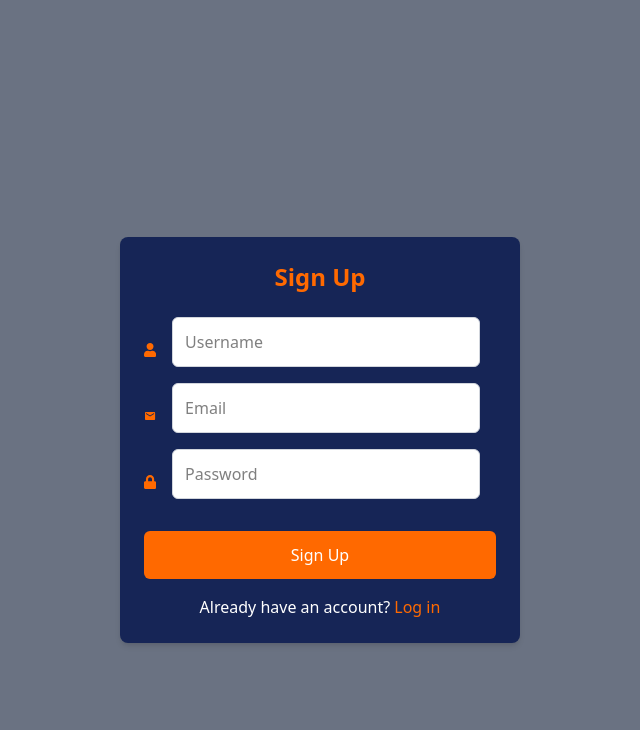
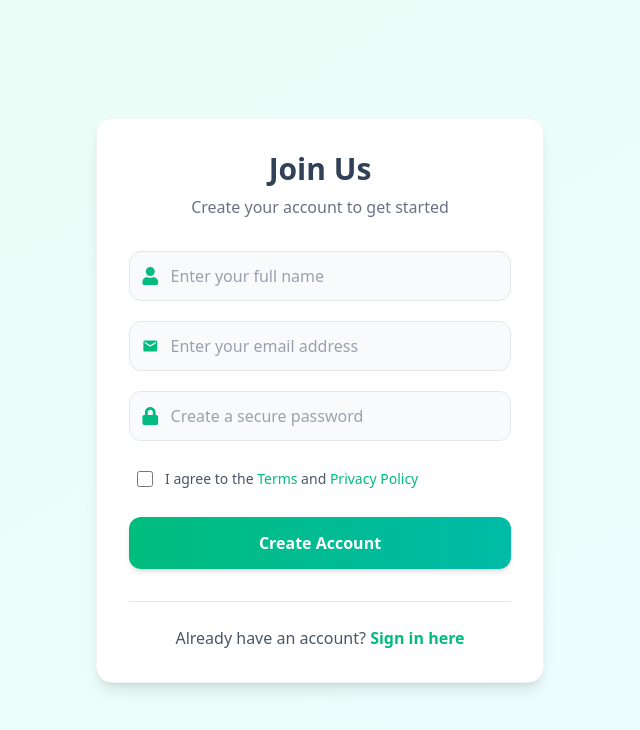
Before and after one commit to jeffkaberagithara-guru/carRecovery, a React (Vite) app: page /signup in a window 1280 px wide. Shown: the top 730 px of the page, without its empty margins (320-960 px from the left). Built offline with nearby package versions, Linux system fonts and the light colour scheme.

Commit message:
Designed sign up and login page.

```diff
--- a/src/components/sections/Login.jsx
+++ b/src/components/sections/Login.jsx
@@ -31,26 +31,56 @@ function Login() {
 
 
     return (
-        <section className=" bg-gray-500 min-h-screen flex items-center justify-center ">
-            <div className=" w-100 mx-auto mt-20 p-6 bg-blue-950  rounded-lg shadow-md ">
-                <form onSubmit={handleLogin}>
-                    <h1 className="text-orange-500 font-bold text-center text-2xl">Log In</h1> <br />
-                    <div className="flex items-center gap-4">
-                        <MdEmail className="text-sm text-orange-500" />
-                        <input type="email" value={email} onChange={(e) => setEmail(e.target.value)} placeholder="Email" className="p-3 border border-gray-300 outline-none bg-white w-full mb-4 rounded-md" required /> <br />
-                    </div>
+        <section className="min-h-screen flex items-center justify-center bg-linear-to-br from-slate-50 to-blue-50">
+    <div className="w-full max-w-md mx-auto p-8 bg-white rounded-2xl shadow-lg border border-gray-100">
+        <form onSubmit={handleLogin}>
+            <h1 className="text-slate-700 font-bold text-center text-3xl mb-8">Welcome Back</h1>
 
-                    <div className="flex items-center gap-4">
-                        <FaLock className="text-sm text-orange-500" />
-                        <input type="password" value={password} onChange={(e) => setPassword(e.target.value)} placeholder="Password" className="p-3 border border-gray-300 outline-none bg-white w-full mb-4 rounded-md" required /> <br />
-                    </div>
+            <div className="space-y-6">
+                {/* Email Input */}
+                <div className="flex items-center gap-3 p-3 border border-gray-200 rounded-xl bg-gray-50 hover:bg-white transition-colors duration-200 focus-within:border-blue-400 focus-within:bg-white focus-within:ring-2 focus-within:ring-blue-100">
+                    <MdEmail className="text-lg text-blue-500" />
+                    <input
+                        type="email"
+                        value={email}
+                        onChange={(e) => setEmail(e.target.value)}
+                        placeholder="Enter your email"
+                        className="outline-none bg-transparent w-full text-gray-700 placeholder-gray-400"
+                        required
+                    />
+                </div>
 
-                    <button type="submit" className="mt-4 p-3 w-full bg-orange-500 hover:bg-orange-700 cursor-pointer text-white rounded-md">Log In</button>
-                </form>
-                <p className="text-center text-white mt-4">Don't have an account? <Link to="/signup" className="text-orange-500 hover:underline">Sign up</Link></p>
+                {/* Password Input */}
+                <div className="flex items-center gap-3 p-3 border border-gray-200 rounded-xl bg-gray-50 hover:bg-white transition-colors duration-200 focus-within:border-blue-400 focus-within:bg-white focus-within:ring-2 focus-within:ring-blue-100">
+                    <FaLock className="text-lg text-blue-500" />
+                    <input
+                        type="password"
+                        value={password}
+                        onChange={(e) => setPassword(e.target.value)}
+                        placeholder="Enter your password"
+                        className="outline-none bg-transparent w-full text-gray-700 placeholder-gray-400"
+                        required
+                    />
+                </div>
+
+                {/* Login Button */}
+                <button
+                    type="submit"
+                    className="w-full py-3 bg-linear-to-r from-blue-500 to-blue-600 hover:from-blue-600 hover:to-blue-700 text-white font-semibold rounded-xl shadow-md hover:shadow-lg transform hover:-translate-y-0.5 transition-all duration-200 focus:ring-2 focus:ring-blue-300 focus:ring-offset-2"
+                >
+                    Sign In
+                </button>
             </div>
-        </section>
+        </form>
 
+        <p className="text-center text-gray-600 mt-6">
+            Don't have an account?{" "}
+            <Link to="/signup" className="text-blue-500 hover:text-blue-600 font-semibold hover:underline transition-colors duration-200">
+                Create account
+            </Link>
+        </p>
+    </div>
+</section>
 
 
 
--- a/src/components/sections/Signup.jsx
+++ b/src/components/sections/Signup.jsx
@@ -30,31 +30,83 @@ function Signup() {
 
     return (
 
-        <section className=" bg-gray-500 min-h-screen flex items-center justify-center ">
-            <div className=" w-100 mx-auto mt-20 p-6 bg-blue-950  rounded-lg shadow-md ">
-                <form onSubmit={handleSignup}>
-                    <h1 className="text-orange-500 font-bold text-center text-2xl">Sign Up</h1> <br />
-                    <div className="flex items-center gap-4">
-                        <FaUser className="text-sm text-orange-500" />
-                        <input type="text" placeholder="Username" value={name} onChange={(e) => setName(e.target.value)} className="p-3 border border-gray-300 outline-none bg-white w-full mb-4 rounded-md" required /> <br />
-                    </div>
-                    <div className="flex items-center gap-4">
-                        <MdEmail className="text-sm text-orange-500" />
-                        <input type="email" placeholder="Email" value={email} onChange={(e) => setEmail(e.target.value)} className="p-3 border border-gray-300 outline-none bg-white w-full mb-4 rounded-md" required /> <br />
-                    </div>
+        <section className="min-h-screen flex items-center justify-center bg-linear-to-br from-emerald-50 to-cyan-50">
+    <div className="w-full max-w-md mx-auto p-8 bg-white rounded-2xl shadow-lg border border-gray-100">
+        <form onSubmit={handleSignup}>
+            <h1 className="text-slate-700 font-bold text-center text-3xl mb-2">Join Us</h1>
+            <p className="text-gray-500 text-center mb-8">Create your account to get started</p>
 
-                    <div className="flex items-center gap-4">
-                        <FaLock className="text-sm text-orange-500" />
-                        <input type="password" placeholder="Password" value={password} onChange={(e) => setPassword(e.target.value)} className="p-3 border border-gray-300 outline-none bg-white w-full mb-4 rounded-md" required /> <br />
-                    </div>
+            <div className="space-y-5">
+                {/* Username Input */}
+                <div className="flex items-center gap-3 p-3 border border-gray-200 rounded-xl bg-gray-50 hover:bg-white transition-all duration-200 focus-within:border-emerald-400 focus-within:bg-white focus-within:ring-2 focus-within:ring-emerald-100">
+                    <FaUser className="text-lg text-emerald-500" />
+                    <input
+                        type="text"
+                        placeholder="Enter your full name"
+                        value={name}
+                        onChange={(e) => setName(e.target.value)}
+                        className="outline-none bg-transparent w-full text-gray-700 placeholder-gray-400"
+                        required
+                    />
+                </div>
 
+                {/* Email Input */}
+                <div className="flex items-center gap-3 p-3 border border-gray-200 rounded-xl bg-gray-50 hover:bg-white transition-all duration-200 focus-within:border-emerald-400 focus-within:bg-white focus-within:ring-2 focus-within:ring-emerald-100">
+                    <MdEmail className="text-lg text-emerald-500" />
+                    <input
+                        type="email"
+                        placeholder="Enter your email address"
+                        value={email}
+                        onChange={(e) => setEmail(e.target.value)}
+                        className="outline-none bg-transparent w-full text-gray-700 placeholder-gray-400"
+                        required
+                    />
+                </div>
 
+                {/* Password Input */}
+                <div className="flex items-center gap-3 p-3 border border-gray-200 rounded-xl bg-gray-50 hover:bg-white transition-all duration-200 focus-within:border-emerald-400 focus-within:bg-white focus-within:ring-2 focus-within:ring-emerald-100">
+                    <FaLock className="text-lg text-emerald-500" />
+                    <input
+                        type="password"
+                        placeholder="Create a secure password"
+                        value={password}
+                        onChange={(e) => setPassword(e.target.value)}
+                        className="outline-none bg-transparent w-full text-gray-700 placeholder-gray-400"
+                        required
+                    />
+                </div>
 
-                    <button type="submit" className="mt-4 p-3 w-full bg-orange-500 hover:bg-orange-700 cursor-pointer text-white rounded-md">Sign  Up</button>
-                </form>
-                <p className="text-center text-white mt-4">Already have an account? <Link to="/login" className="text-orange-500 hover:underline">Log in</Link></p>
+                {/* Terms Checkbox */}
+                <div className="flex items-center gap-3 p-2">
+                    <input
+                        type="checkbox"
+                        className="h-4 w-4 text-emerald-500 focus:ring-emerald-400 border-gray-300 rounded"
+                    />
+                    <label className="text-sm text-gray-600">
+                        I agree to the <span className="text-emerald-500 hover:text-emerald-600 cursor-pointer">Terms</span> and <span className="text-emerald-500 hover:text-emerald-600 cursor-pointer">Privacy Policy</span>
+                    </label>
+                </div>
+
+                {/* Sign Up Button */}
+                <button
+                    type="submit"
+                    className="w-full py-3.5 bg-linear-to-r from-emerald-500 to-teal-500 hover:from-emerald-600 hover:to-teal-600 text-white font-semibold rounded-xl shadow-md hover:shadow-lg transform hover:-translate-y-0.5 transition-all duration-200 focus:ring-2 focus:ring-emerald-300 focus:ring-offset-2"
+                >
+                    Create Account
+                </button>
             </div>
-        </section>
+        </form>
+
+        <div className="mt-8 pt-6 border-t border-gray-200">
+            <p className="text-center text-gray-600">
+                Already have an account?{" "}
+                <Link to="/login" className="text-emerald-500 hover:text-emerald-600 font-semibold hover:underline transition-colors duration-200">
+                    Sign in here
+                </Link>
+            </p>
+        </div>
+    </div>
+</section>
 
 
     )
```
